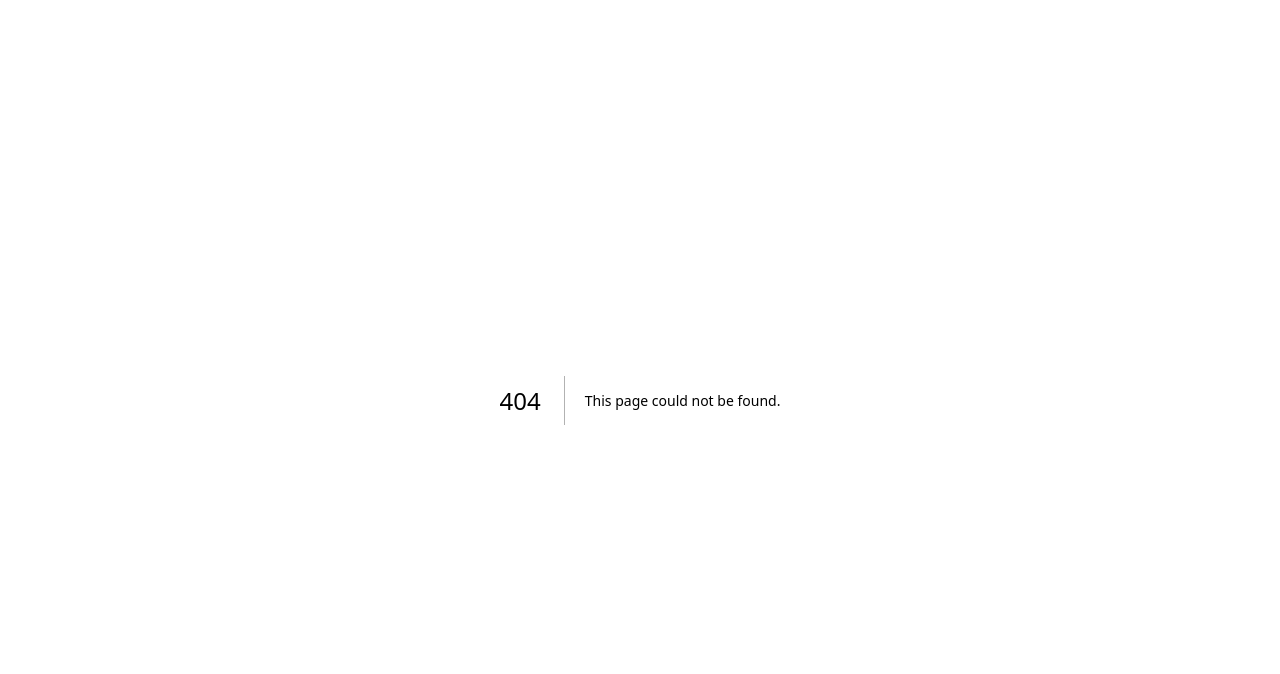
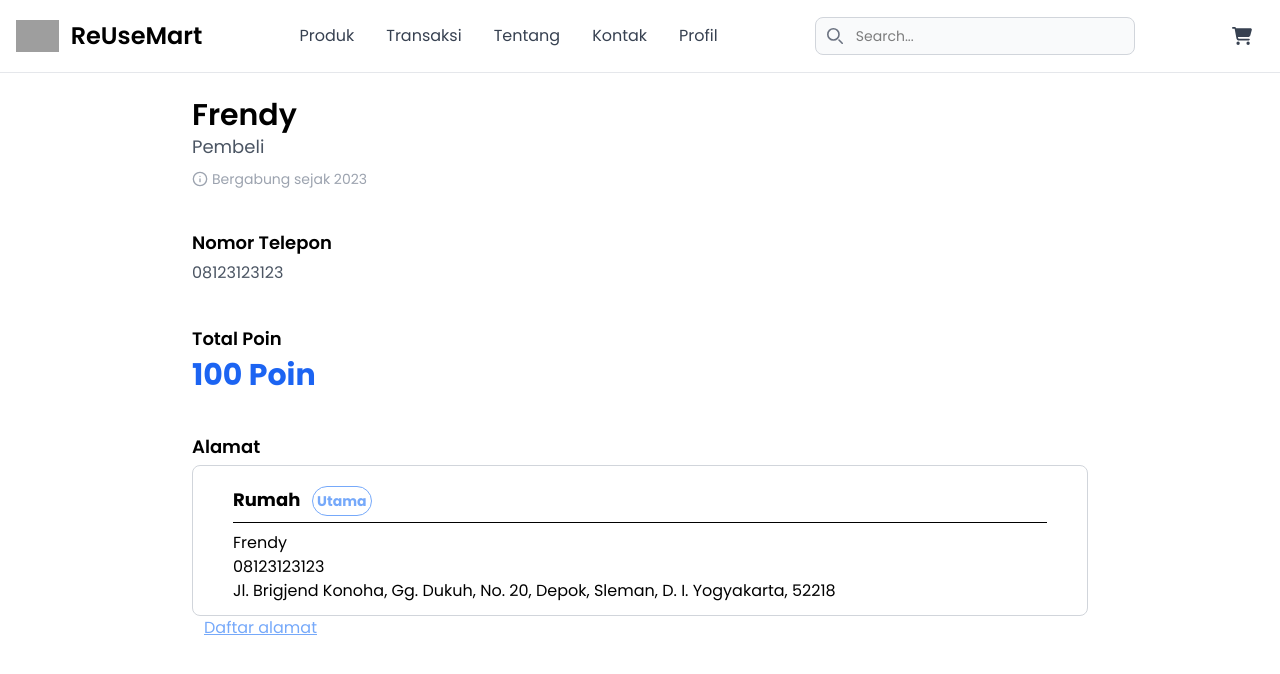
Before and after one commit to staryone/reusemart-frontend, a Next.js app: page /pages/profil-pembeli in a window 1280 px wide. Before the commit this address had no page. Shown: the top 674 px of the page. Built offline with nearby package versions, Linux system fonts and the light colour scheme; grey boxes are pictures that could not be loaded.

Commit message:
menambahkan page profil

```diff
--- a/package.json
+++ b/package.json
@@ -11,6 +11,7 @@
   },
   "dependencies": {
     "flowbite-react": "^0.11.7",
+    "lucide-react": "^0.488.0",
     "next": "15.2.4",
     "postcss": "^8.5.3",
     "react": "^19.0.0",
--- /dev/null
+++ b/src/app/pages/profil-pembeli/page.tsx
@@ -0,0 +1,48 @@
+import { Info } from "lucide-react";
+import Navbar from "@/app/components/NavBar";
+import Link from "next/link";
+
+export default function ProfilePage() {
+  return (
+    <div>
+      <Navbar />
+      <div className="min-h-screen p-6 flex justify-center">
+        <div className="w-full max-w-4xl">
+          <div className="flex flex-col sm:flex-row items-center gap-6">
+            {/* Text Info */}
+            <div>
+              <h1 className="text-3xl font-semibold">Frendy</h1>
+              <p className="text-lg text-gray-600">Pembeli</p>
+
+              <div className="flex items-center gap-4 mt-2 text-sm text-gray-400">
+                <div className="flex items-center gap-1">
+                  <Info size={16} />
+                  <span>Bergabung sejak 2023</span>
+                </div>
+              </div>
+            </div>
+          </div>
+          <div className="mt-10">
+            <h2 className="text-lg font-semibold mb-1">Nomor Telepon</h2>
+            <p className="text-gray-600">08123123123</p>
+          </div>
+          <div className="mt-10">
+            <h2 className="text-lg font-semibold mb-1">Total Poin</h2>
+            <p className="text-blue-600 text-3xl font-bold">100 Poin</p>
+          </div>
+          <div className="mt-10">
+            <h2 className="text-lg font-semibold mb-1">Alamat</h2>
+            <div className="border-1 border-gray-300 rounded-lg px-10 py-3">
+                <div className="text-lg font-bold my-2">Rumah <span className="ml-2 px-1 py-1 rounded-full border border-blue-400 text-blue-400 text-sm">Utama</span></div>
+                <hr className="mb-2"/>
+                <div className="text-md">Frendy</div>
+                <div className="text-md">08123123123</div>
+                <div>Jl. Brigjend Konoha, Gg. Dukuh, No. 20, Depok, Sleman, D. I. Yogyakarta, 52218</div>
+            </div>
+            <Link href={"/"} className="ml-3 text-blue-400 underline hover:text-blue-500">Daftar alamat</Link>
+          </div>
+        </div>
+      </div>
+    </div>
+  );
+}
```
Also changed, not shown: 1 other file (tests, documents, lock files or other folders).
